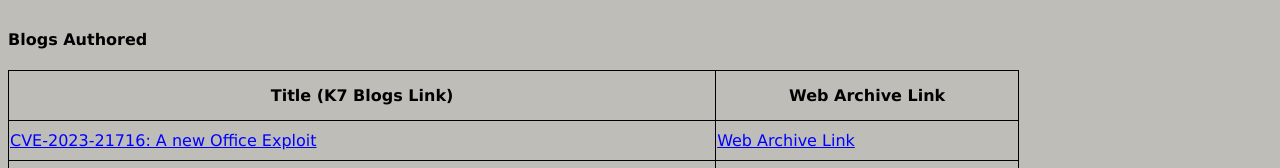
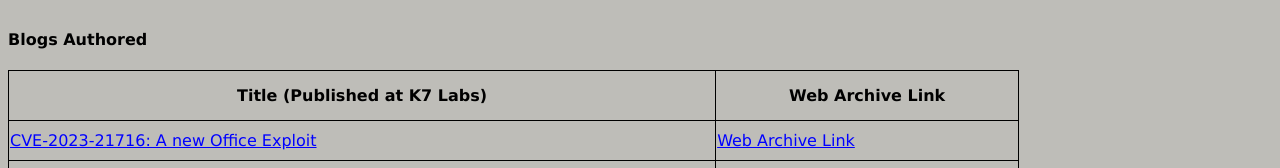
Before and after one commit to anurag-s-1/anurag-s-1.github.io, a plain HTML site: page index.html in a window 1280 px wide. Shown: the part 565-733 px from the top of the page. Drawn offline with Linux system fonts and the light colour scheme.

Commit message:
published at

```diff
--- a/index.html
+++ b/index.html
@@ -66,7 +66,7 @@ a:visited {
  <H4>Blogs Authored</H4>
  <table style="width:80%; Align:center">
   <tr style="height:40px">
-    <th style="width:70%; height:50px">Title (K7 Blogs Link)</th>
+    <th style="width:70%; height:50px">Title (Published at K7 Labs)</th>
     <th>Web Archive Link</th>
   </tr>
  <tr style="height:40px">
```
